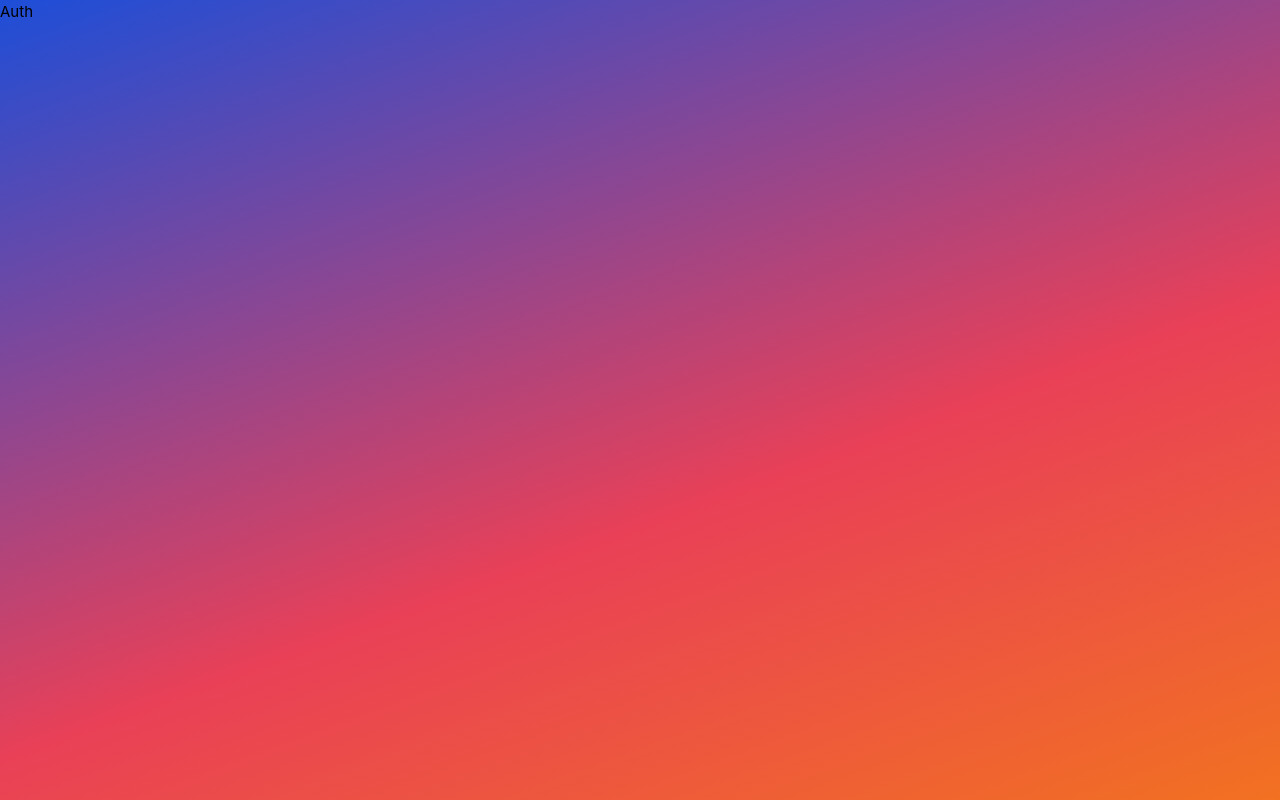
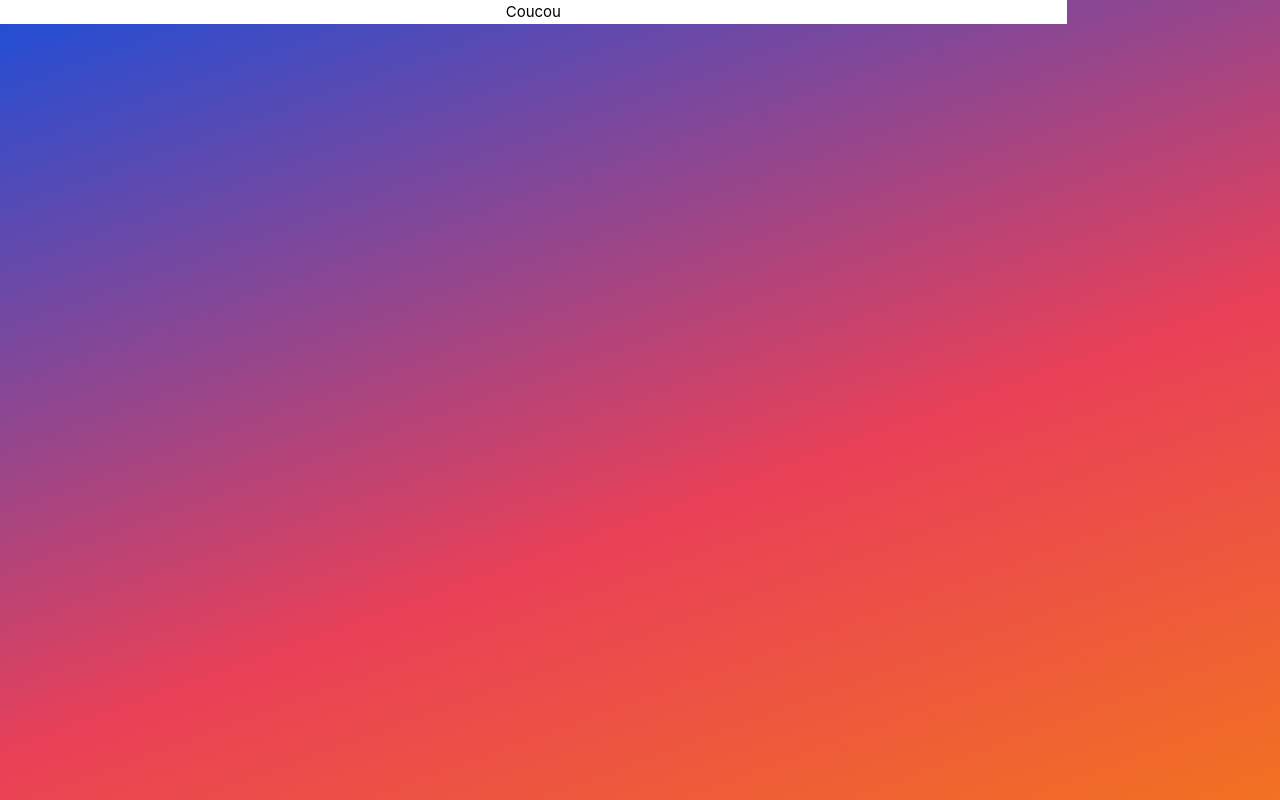
Before and after one commit to jaytonic/no-interrupt, a Vue app: page /auth in a window 1280 px wide. Built offline with nearby package versions, Linux system fonts and the light colour scheme.

Commit message:
trying to have some layout

```diff
--- a/package.json
+++ b/package.json
@@ -12,6 +12,8 @@
   "dependencies": {
     "firebase": "^9.10.0",
     "pinia": "^2.0.21",
+    "primeflex": "^3.2.1",
+    "primevue": "^3.17.0",
     "vue": "^3.2.38",
     "vue-router": "^4.1.5"
   },
--- /dev/null
+++ b/src/layouts/EmptyLayout.vue
@@ -0,0 +1,5 @@
+<template>
+  <div className="grow h-full">
+    <RouterView />
+  </div>
+</template>
--- a/src/router/index.ts
+++ b/src/router/index.ts
@@ -4,6 +4,7 @@ import MyQueueView from '@/views/MyQueueView.vue';
 import MyTicketsView from '@/views/MyTicketsView.vue';
 import QueuesView from '@/views/QueuesView.vue';
 import AuthView from '@/views/AuthView.vue';
+import EmptyLayout from '@/layouts/EmptyLayout.vue';
 
 const router = createRouter({
   history: createWebHistory(import.meta.env.BASE_URL),
@@ -19,10 +20,11 @@ const router = createRouter({
       ],
     },
     {
-      path:'/auth',
-      name:'Auth',
-      component: AuthView
-    }
+      path: '/auth',
+      name: 'Auth',
+      component: EmptyLayout,
+      children: [{ path: '', component: AuthView }],
+    },
   ],
 });
 
--- a/src/views/AuthView.vue
+++ b/src/views/AuthView.vue
@@ -1 +1,13 @@
-<template>Auth</template>
+<template>
+  <div class="bg-white h-10/12 w-10/12 flex justify-center items-center">Coucou</div>
+  <!-- <div class="flex flex-col justify-center items-center h-full w-full">
+    <div class="h-10/12 w-10/12 bg-white"></div>
+    <Card class="h-full w-full">
+      test
+      <TabView>
+        <TabPanel header="Header I"> Content I </TabPanel>
+        <TabPanel header="Header II"> Content II </TabPanel>
+      </TabView>
+    </Card>
+  </div> -->
+</template>
```
Also changed, not shown: src/main.ts (+11 -1 lines), 1 other file (tests, documents, lock files or other folders).
